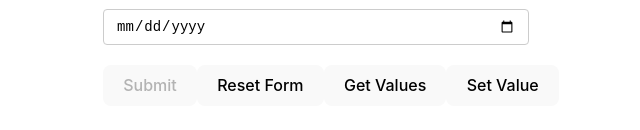
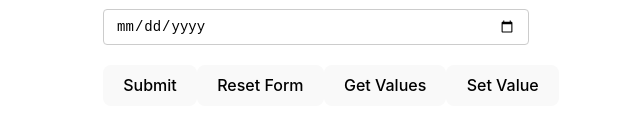
Before and after one commit to dattruong88vn/education-react-hook-form, a React (Vite) app: page / in a window 1280 px wide. Shown: the part 906-1036 px from the top of the page, without its empty margins (309-949 px from the left). Built offline with nearby package versions, Linux system fonts and the light colour scheme.

Commit message:
async validation

```diff
--- a/src/components/YoutubeForm.tsx
+++ b/src/components/YoutubeForm.tsx
@@ -67,7 +67,8 @@
 
   const {
     errors,
-    // touchedFields, dirtyFields, isDirty
+    // touchedFields, dirtyFields,
+    isDirty,
     isValid,
     isSubmitting,
     isSubmitted,
@@ -171,6 +172,13 @@
                     !fieldValue.endsWith("baddomain.com") ||
                     "This domain is not support"
                   );
+                },
+                emailAvailable: async (fieldValue) => {
+                  const response = await fetch(
+                    `https://jsonplaceholder.typicode.com/users?email=${fieldValue}`
+                  );
+                  const data = await response.json();
+                  return data.length === 0 || "Email already exists";
                 },
               },
             })}
@@ -293,7 +301,7 @@
           <p className="error">{errors.dob?.message}</p>
         </div>
 
-        <button disabled={!isValid || isSubmitting}>Submit</button>
+        <button disabled={!isDirty || isSubmitting}>Submit</button>
         <button type="button" onClick={() => reset()}>
           Reset Form
         </button>
```
Also changed, not shown: 1 other file (tests, documents, lock files or other folders).
